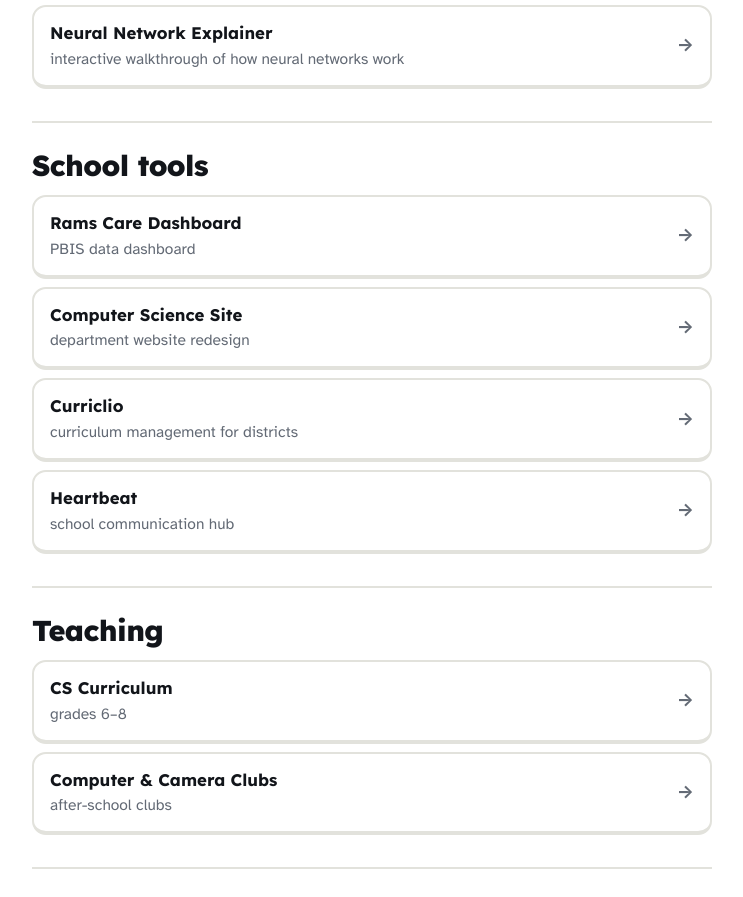
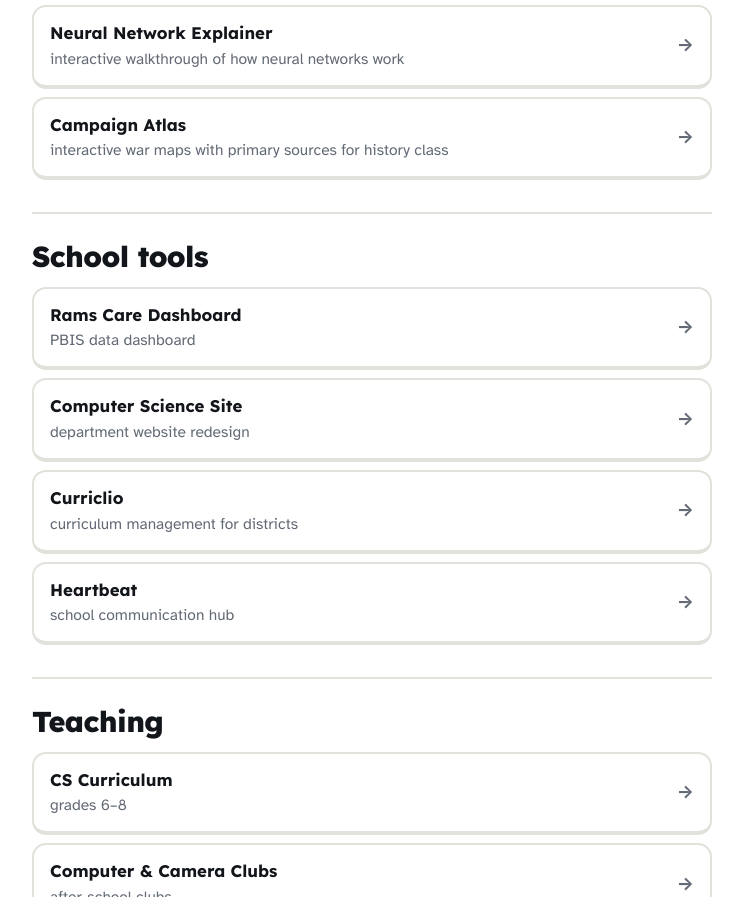
Before and after one commit to perkinscole/perkinscole.github.io, a plain HTML site: page portfolio.html in a window 1280 px wide. Shown: the part 2710-3607 px from the top of the page, without its empty margins (268-1011 px from the left). Drawn offline with Linux system fonts and the light colour scheme.

Commit message:
Add Campaign Atlas to Student tools on the Projects page
Links to the new interactive war maps site for history classes.

Co-Authored-By: Claude Fable 5.2 <noreply@anthropic.com>

```diff
--- a/portfolio.html
+++ b/portfolio.html
@@ -181,6 +181,11 @@
           <span class="descriptor">interactive walkthrough of how neural networks work</span>
         </a>
 
+        <a class="work-list-item" href="https://perkinscole.github.io/campaign-atlas/" target="_blank" rel="noopener">
+          <span class="title">Campaign Atlas</span>
+          <span class="descriptor">interactive war maps with primary sources for history class</span>
+        </a>
+
       </div>
     </section>
 
```
